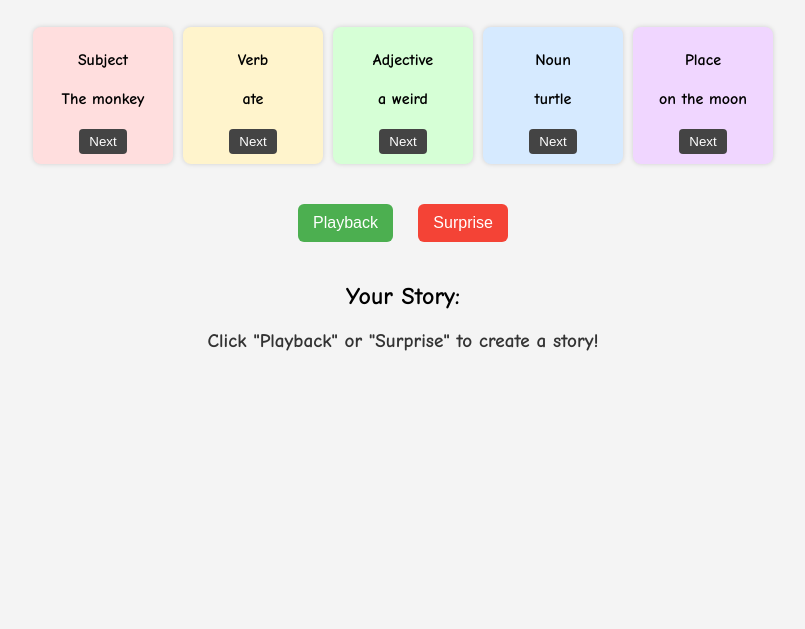
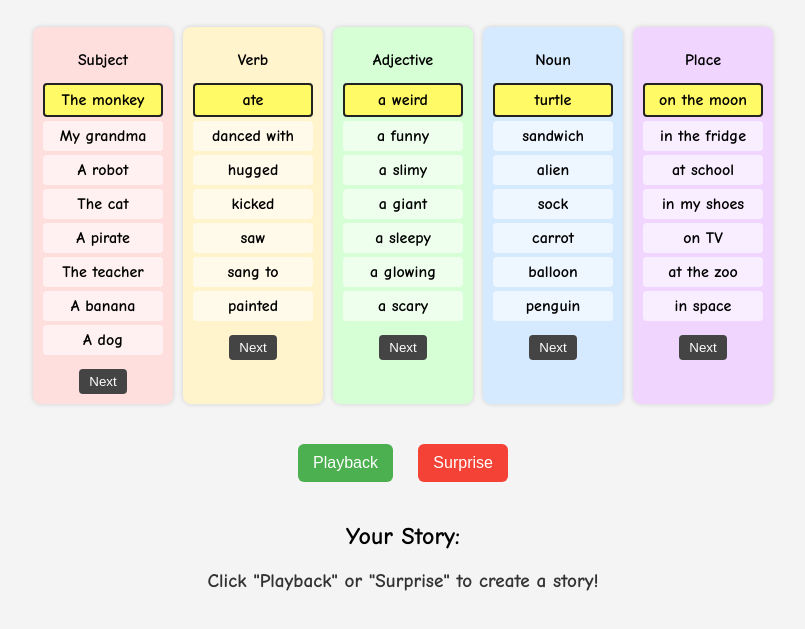
Before and after one commit to IAmAydinArda/IAmAydinArda.github.io, a plain HTML site: page index.html in a window 1280 px wide. Shown: the part 81-710 px from the top of the page, without its empty margins (237-1042 px from the left). Drawn offline with Linux system fonts and the light colour scheme.

Commit message:
Show all rows per column with selection highlight
Refactor UI to show all words per column and highlight the selected row.

```diff
--- a/hell.js
+++ b/hell.js
@@ -20,12 +20,29 @@ const listElements = [
 // === STORY TEXT OUTPUT ===
 const storyText = document.getElementById("story-text"); // Outputs the story text.
 
-// === FUNCTION TO DISPLAY CURRENT WORD IN EACH COLUMN ===
+// === FUNCTION TO DISPLAY WORDS IN EACH COLUMN ===
 function updateDisplay() {
   const wordArrays = [subjects, verbs, adjectives, nouns, places];
 
   for (let i = 0; i < listElements.length; i++) {
-    listElements[i].innerHTML = "<li>" + wordArrays[i][currentIndices[i]] + "</li>"; // Displays the current word in each column.
+    listElements[i].innerHTML = ""; // Clear list
+
+    for (let j = 0; j < wordArrays[i].length; j++) {
+      const li = document.createElement("li");
+      li.textContent = wordArrays[i][j];
+
+      // Add 'selected' class if it's the current one
+      if (j === currentIndices[i]) {
+        li.classList.add("selected");
+
+        // Smooth scroll into view
+        setTimeout(() => {
+          li.scrollIntoView({ behavior: "smooth", block: "center" });
+        }, 50);
+      }
+
+      listElements[i].appendChild(li);
+    }
   }
 }
 
--- a/qtpie.css
+++ b/qtpie.css
@@ -18,7 +18,7 @@ h1 {
   justify-content: center;
   margin: 30px auto;
   gap: 10px;
-  flex-wrap: wrap;
+  flex-wrap: nowrap;
 }
 
 /* === INDIVIDUAL COLUMN STYLING === */
@@ -29,6 +29,9 @@ h1 {
   border-radius: 8px;
   box-shadow: 0 0 5px rgba(0, 0, 0, 0.15);
   position: relative;
+  display: flex;
+  flex-direction: column;
+  align-items: center;
 }
 
 /* Assign a unique background color to each column */
@@ -44,14 +47,26 @@ h1 {
 }
 
 /* === PHRASE LIST === */
-ul {
+.column ul {
   list-style: none;
   padding: 0;
   margin: 0;
-  min-height: 40px;
-  display: flex;
-  align-items: center;
-  justify-content: center;
+  width: 100%;
+}
+
+.column li {
+  padding: 6px;
+  margin: 4px 0;
+  background-color: rgba(255, 255, 255, 0.6);
+  border-radius: 4px;
+  font-weight: bold;
+  text-align: center;
+}
+
+/* Highlight selected row */
+.column li.selected {
+  background-color: #fffa65;
+  border: 2px solid #222;
   font-weight: bold;
 }
 
```
